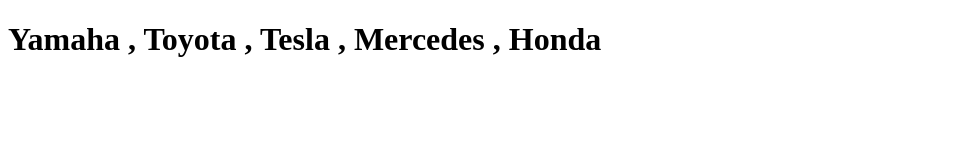
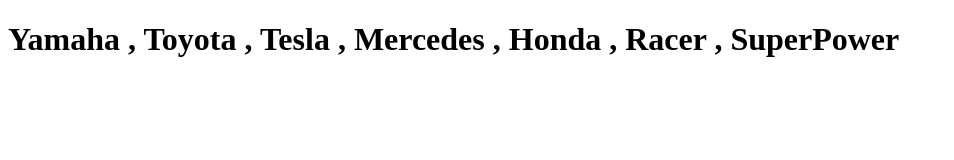
Before and after one commit to minhaj321/BootCamp01, a plain HTML site: page index.html in a window 1280 px wide. Shown: the whole page, without its empty margins (0-954 px from the left). Drawn offline with Linux system fonts and the light colour scheme.

Commit message:
update index.html
latest update

```diff
--- a/index.html
+++ b/index.html
@@ -7,6 +7,6 @@
     <title>Document</title>
 </head>
 <body>
-<h1>Yamaha , Toyota , Tesla , Mercedes , Honda</h1>
+<h1>Yamaha , Toyota , Tesla , Mercedes , Honda , Racer , SuperPower</h1>
 </body>
 </html>
```
